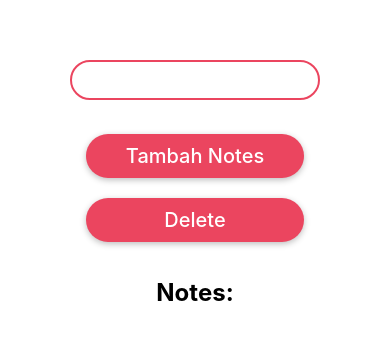
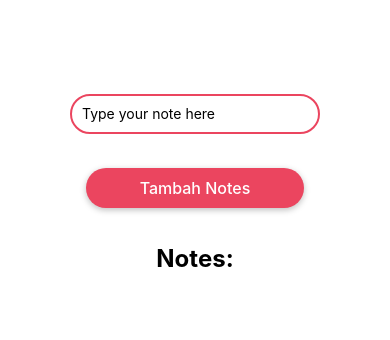
Before and after one commit to awiemnh/redux, a React Native app: screen / in a window 390 px wide. Shown: the part 348-688 px from the top of the page. Built offline with nearby package versions, Linux system fonts and the light colour scheme.

Commit message:
noteform

```diff
--- a/src/components/NoteForm.js
+++ b/src/components/NoteForm.js
@@ -1,6 +1,6 @@
 import React, { useState } from "react";
 import { useDispatch } from "react-redux";
-import { addNote, deleteNote } from "../actions/notesActions";
+import { addNote } from "../actions/notesActions";
 import {
   View,
   TextInput,
@@ -10,6 +10,7 @@ import {
   Text,
 } from "react-native";
 
+
 const NoteForm = () => {
   const [noteText, setNoteText] = useState("");
   const dispatch = useDispatch();
@@ -17,16 +18,8 @@ const NoteForm = () => {
   const handleAddNote = () => {
     if (noteText.trim() !== "") {
       dispatch(addNote(noteText));
-      setNoteText("");
+      setNoteText(" ");
     }
-  };
-
-  const handleDeleteNote = () => {
-    // if (noteText.trim() !== "") {
-    dispatch(deleteNote(noteText));
-    setNoteText("");
-    console.log("asagyvyf");
-    //}
   };
 
   return (
@@ -37,18 +30,9 @@ const NoteForm = () => {
         value={noteText}
         onChangeText={(text) => setNoteText(text)}
       />
-      {/* <Button
-        style={styles.button}
-        title="Tambah Note"
-        onPress={handleAddNote}
-      /> */}
       <View style={styles.bottonGroup}>
         <TouchableOpacity style={styles.button} onPress={handleAddNote}>
           <Text style={styles.buttonText}>Tambah Notes</Text>
-        </TouchableOpacity>
-
-        <TouchableOpacity style={styles.button} onPress={handleDeleteNote}>
-          <Text style={styles.buttonText}>Delete</Text>
         </TouchableOpacity>
       </View>
     </View>
@@ -70,7 +54,6 @@ const styles = StyleSheet.create({
     paddingHorizontal: 10,
     borderRadius: 24,
     margin: 4,
-    color: "white",
   },
   button: {
     backgroundColor: "#EB455F",
@@ -84,7 +67,7 @@ const styles = StyleSheet.create({
   },
   buttonText: {
     color: "white",
-    fontSize: 20,
+    fontSize: 16,
     fontWeight: "500",
     paddingHorizontal: 12,
     textAlign: "center",
```
